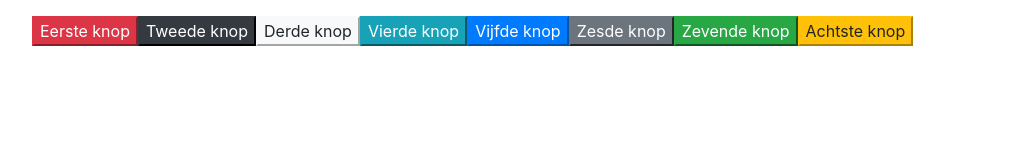
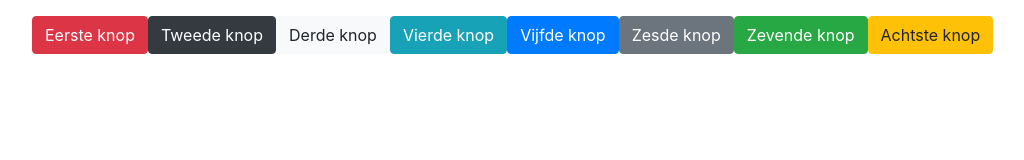
Before and after one commit to ROC-van-Amsterdam-College-Amstelland/fe-op2-css-ids-classes-kimmieee2003, a plain HTML site: page opdracht1/index.html in a window 1280 px wide. Shown: the whole page, without its empty margins (38-1062 px from the left). Drawn offline with nearby package versions, Linux system fonts and the light colour scheme.

Commit message:
commit opdracht 1

```diff
--- a/opdracht1/index.html
+++ b/opdracht1/index.html
@@ -28,14 +28,14 @@
             btn-dark
             -->
 
-            <button class="btn-danger ">Eerste knop</button>
-            <button class="btn-dark ">Tweede knop</button>
-            <button class="btn-light ">Derde knop</button>
-            <button class="btn-info ">Vierde knop</button>
-            <button class="btn-primary ">Vijfde knop</button>
-            <button class="btn-secondary ">Zesde knop</button>
-            <button class="btn-success ">Zevende knop</button>
-            <button class="btn-warning ">Achtste knop</button>
+            <button class="btn btn-danger ">Eerste knop</button>
+            <button class="btn btn-dark ">Tweede knop</button>
+            <button class="btn btn-light ">Derde knop</button>
+            <button class="btn btn-info ">Vierde knop</button>
+            <button class="btn btn-primary ">Vijfde knop</button>
+            <button class="btn btn-secondary ">Zesde knop</button>
+            <button class="btn btn-success ">Zevende knop</button>
+            <button class="btn btn-warning ">Achtste knop</button>
         </div>
     </div>
 </body>
```
